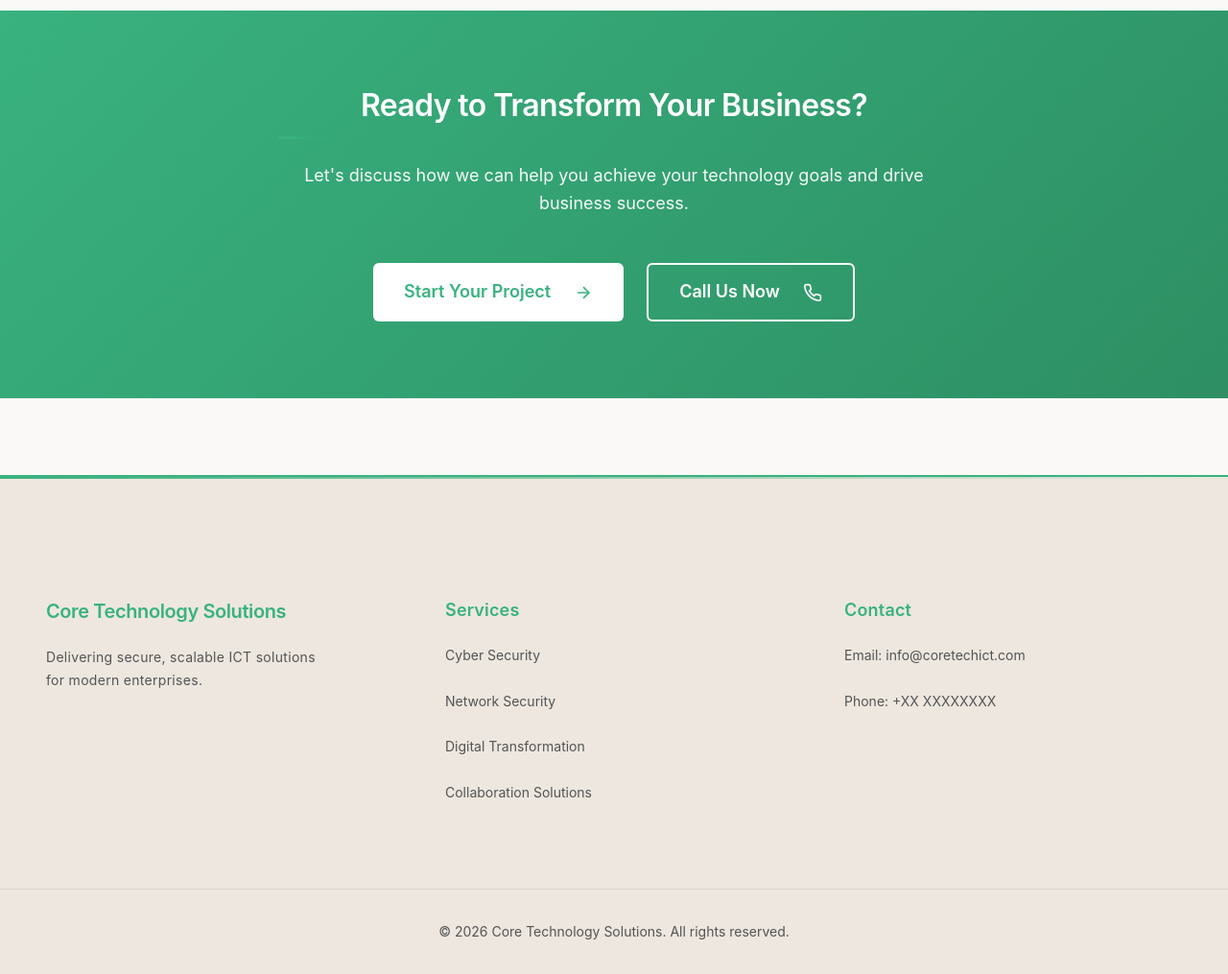
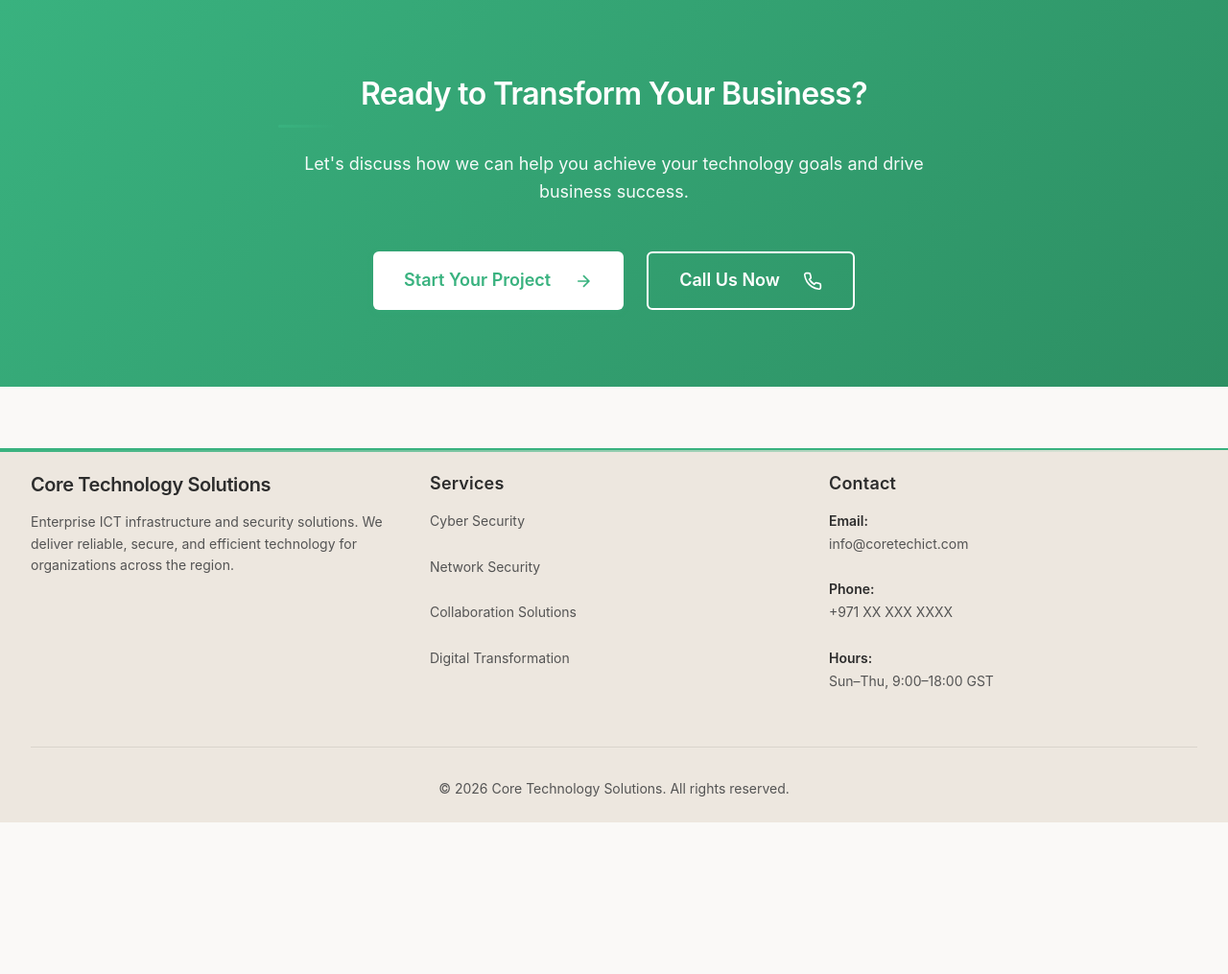
Before and after one commit to anish3464/coretechict, a Django app: page / in a window 1280 px wide. Shown: the part 4610-5625 px from the top of the page at 96% size. After the commit the page ends 5467 px from the top, so only its background shows below. Run offline with Django 5.2, Linux system fonts and the light colour scheme.

Commit message:
`Updated CSS and templates to reflect changes in design and content`

```diff
--- a/backend/website/static/css/main.css
+++ b/backend/website/static/css/main.css
@@ -315,8 +311,8 @@ section {
 
 .footer {
   background-color: #ede7df;
-  padding: var(--spacing-3xl) 0 var(--spacing-lg);
-  margin-top: var(--spacing-3xl);
+  padding: var(--spacing-md) var(--spacing-lg);
+  margin-top: var(--spacing-2xl);
   border-top: 2px solid var(--green-primary);
   position: relative;
   transition: background-color 0.3s ease;
@@ -335,28 +331,27 @@ section {
 .footer-container {
   max-width: 1400px;
   margin: 0 auto;
-  padding: 0 var(--spacing-xl);
+  padding: 0;
   display: grid;
-  grid-template-columns: repeat(3, 1fr);
-  gap: var(--spacing-2xl);
+  grid-template-columns: 1fr 1fr 1fr;
+  gap: var(--spacing-lg);
   align-items: start;
-  padding-top: var(--spacing-xl);
 }
 
 .footer-brand {
-  max-width: 300px;
+  max-width: none;
 }
 
 .footer h3 {
-  margin-bottom: var(--spacing-md);
-  color: var(--green-primary);
+  margin-bottom: var(--spacing-sm);
+  color: var(--text-dark);
   font-size: var(--font-size-xl);
   font-weight: 600;
 }
 
 .footer h4 {
-  margin-bottom: var(--spacing-md);
-  color: var(--green-primary);
+  margin-bottom: var(--spacing-sm);
+  color: var(--text-dark);
   font-size: var(--font-size-lg);
   font-weight: 600;
   letter-spacing: 0.01em;
@@ -365,16 +360,21 @@ section {
 .footer-brand p {
   font-size: var(--font-size-base);
   color: var(--text-medium);
-  line-height: var(--line-height-relaxed);
-  margin-bottom: 0;
-  letter-spacing: 0.3px;
+  line-height: 1.7;
+  margin-bottom: var(--spacing-sm);
+  max-width: 100%;
 }
 
 .footer p {
   font-size: var(--font-size-sm);
   color: var(--text-medium);
-  line-height: 1.7;
+  line-height: 1.6;
   margin-bottom: var(--spacing-sm);
+}
+
+.footer-contact p strong {
+  color: var(--text-dark);
+  font-weight: 600;
 }
 
 .footer-services ul {
@@ -472,16 +472,11 @@ section {
 
 .footer-bottom {
   text-align: center;
-  margin-top: var(--spacing-2xl);
+  margin-top: var(--spacing-lg);
   padding-top: var(--spacing-lg);
   border-top: 1px solid rgba(44, 44, 44, 0.1);
   font-size: var(--font-size-xs);
   color: var(--text-medium);
-  max-width: 1400px;
-  margin-left: auto;
-  margin-right: auto;
-  padding-left: var(--spacing-xl);
-  padding-right: var(--spacing-xl);
   transition: color 0.3s ease;
 }
 
--- a/backend/website/templates/partials/footer.html
+++ b/backend/website/templates/partials/footer.html
@@ -4,7 +4,7 @@
     <div class="footer-container">
         <div class="footer-brand">
             <h3>Core Technology Solutions</h3>
-            <p>Delivering secure, scalable ICT solutions for modern enterprises.</p>
+            <p>Enterprise ICT infrastructure and security solutions. We deliver reliable, secure, and efficient technology for organizations across the region.</p>
         </div>
 
         <div class="footer-services">
@@ -12,15 +12,16 @@
             <ul>
                 <li><a href="/services/cyber-security/">Cyber Security</a></li>
                 <li><a href="/services/network-security/">Network Security</a></li>
+                <li><a href="/services/collaboration/">Collaboration Solutions</a></li>
                 <li><a href="/services/digital-transformation/">Digital Transformation</a></li>
-                <li><a href="/services/collaboration/">Collaboration Solutions</a></li>
             </ul>
         </div>
 
         <div class="footer-contact">
             <h4>Contact</h4>
-            <p><a href="mailto:info@coretechict.com">Email: info@coretechict.com</a></p>
-            <p>Phone: +XX XXXXXXXX</p>
+            <p><strong>Email:</strong><br><a href="mailto:info@coretechict.com">info@coretechict.com</a></p>
+            <p><strong>Phone:</strong><br>+971 XX XXX XXXX</p>
+            <p><strong>Hours:</strong><br>Sun–Thu, 9:00–18:00 GST</p>
         </div>
     </div>
 
```
Also changed, not shown: other parts of backend/website/static/css/main.css (+17 -20 lines).
